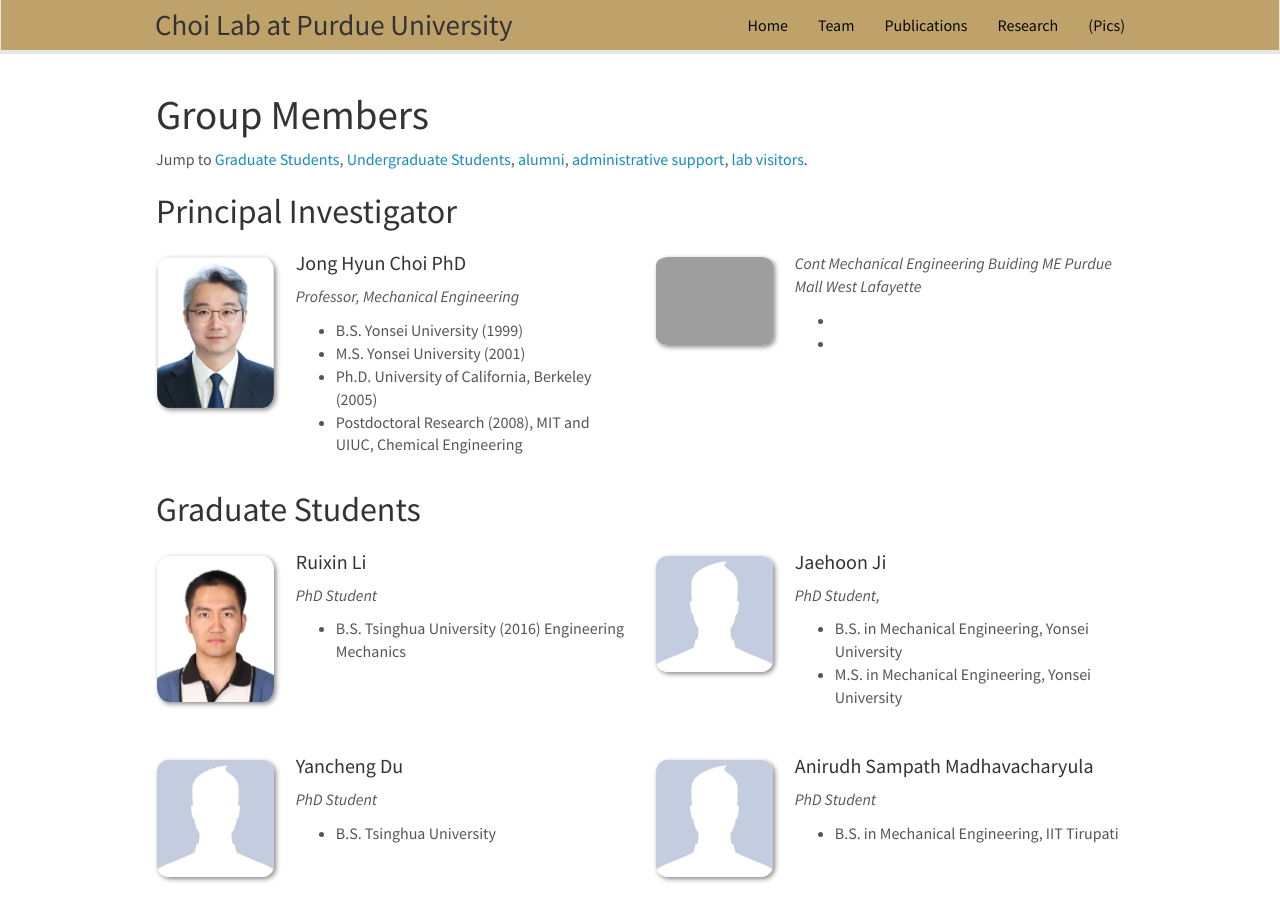
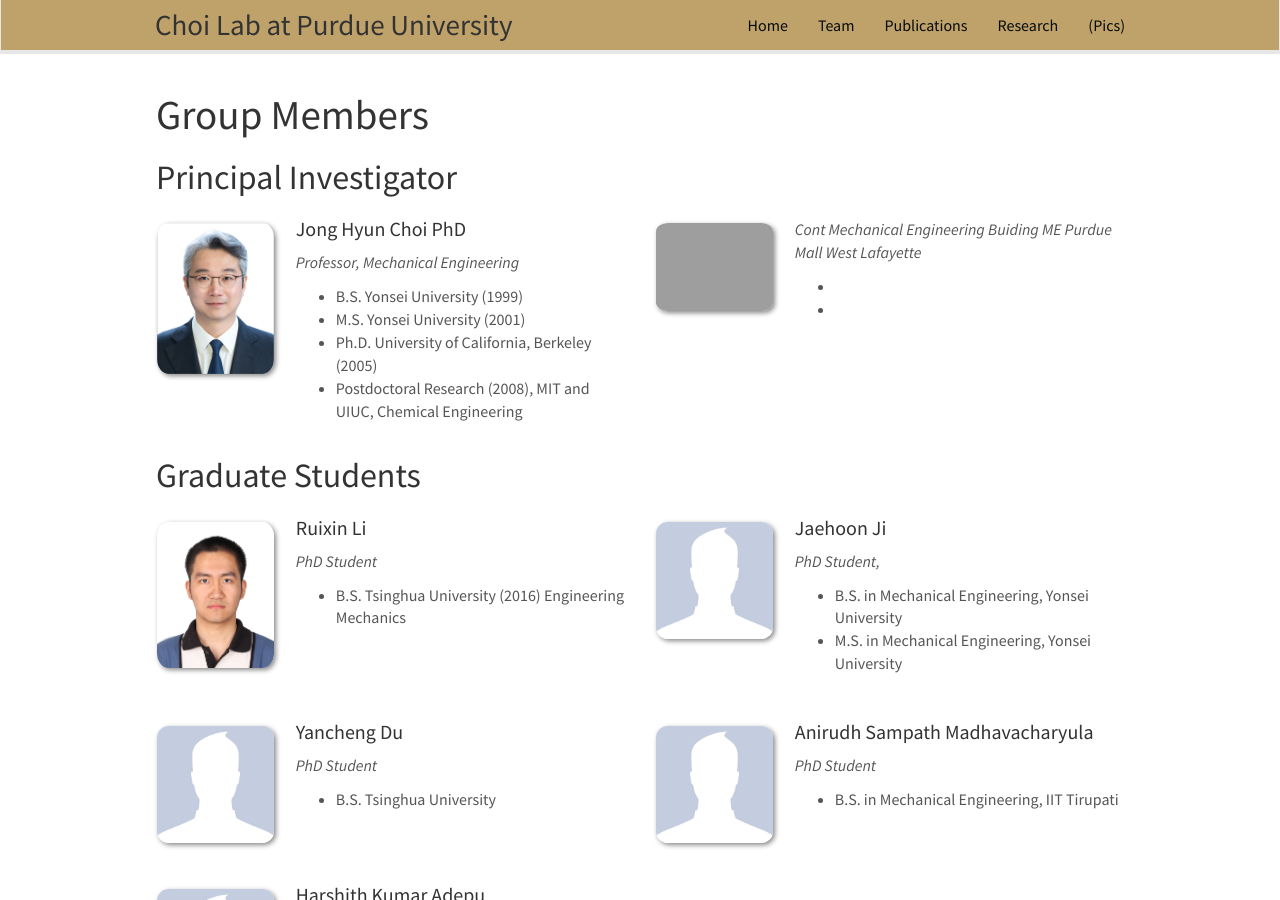
Before and after one commit to choidnalab/choidnalab.github.io, a Jekyll site: the page built from _pages/team.md, in a window 1280 px wide and 900 px high. Built offline with Jekyll 4.4.1, drawn with Linux system fonts in a browser that asks for light colours; nearby versions of some CDN libraries.

Commit message:
Update team.md

```diff
--- a/_pages/team.md
+++ b/_pages/team.md
@@ -9,7 +9,6 @@ permalink: /team/
 # Group Members
 
 
-Jump to [Graduate Students](#PhD_students), [Undergraduate Students](#master-and-bachelor-students), [alumni](#alumni), [administrative support](#administrative-support), [lab visitors](#lab-visitors).
 
 ## Principal Investigator
 {% assign number_printed = 0 %}
```
